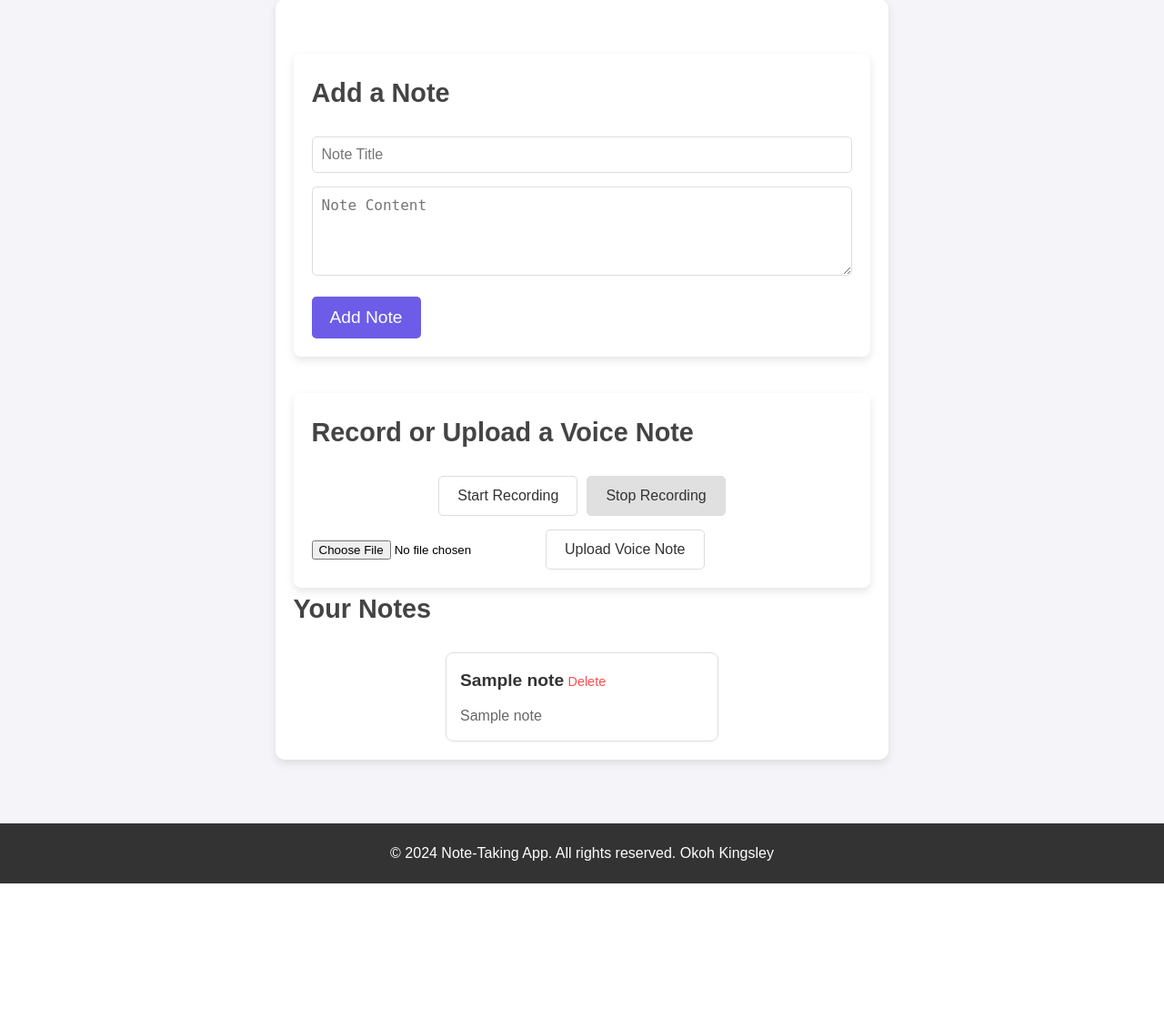
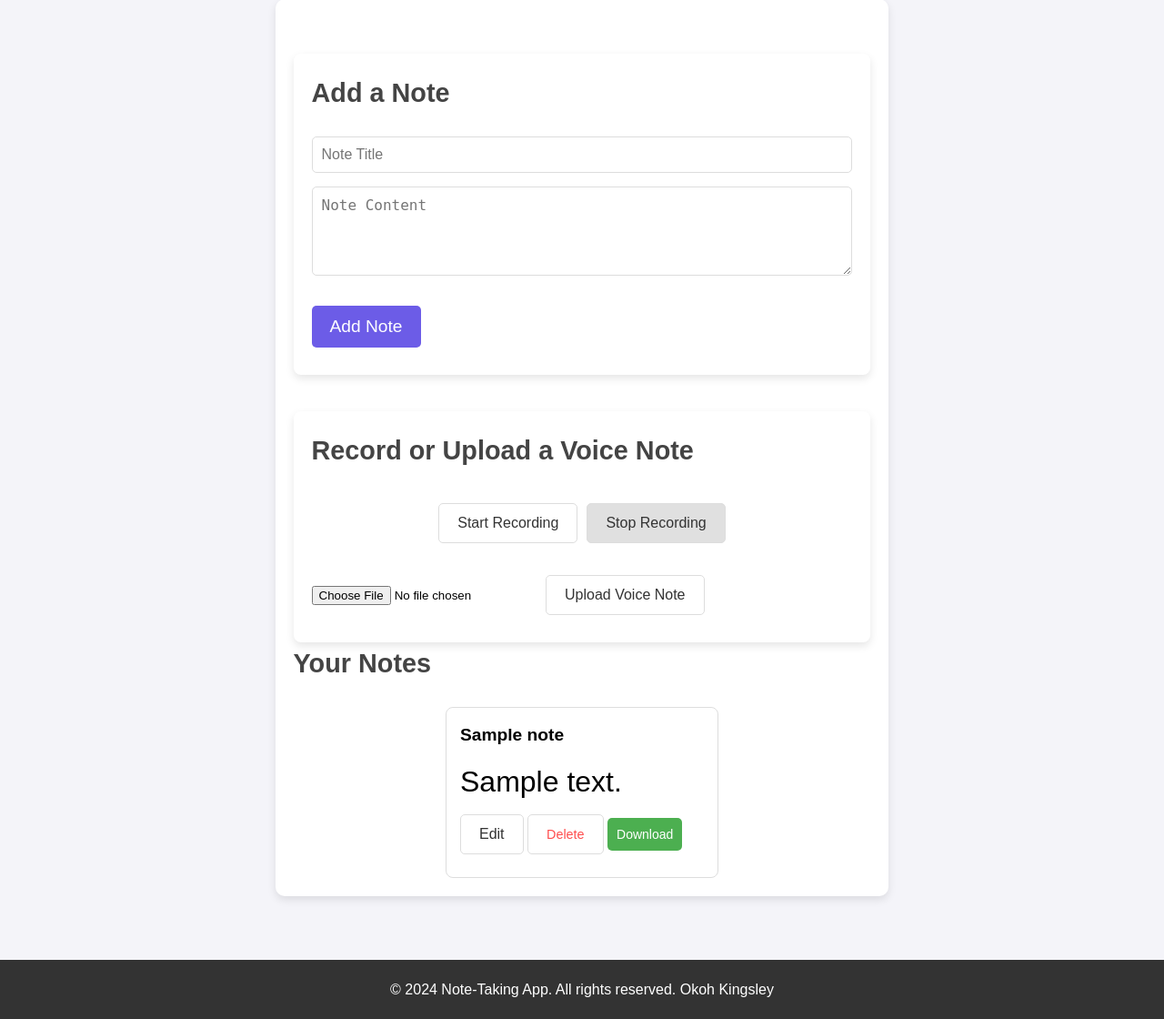
Before and after one commit to Mr-kings042/PLP-Final-Project, a Flask app: template note_taking_app/templates/index.html in a window 1280 px wide. Shown: the part 135-1255 px from the top of the page at 91% size. Before the commit the page ends 1106 px from the top, so only its background shows below. Run offline with Flask 3, Linux system fonts and the light colour scheme; the template is opened without the code that fills it: most values are stand-ins (such as "Sample title", 1, 10 or a date in 2020); parts of the project's set-up code (start-up, migrations or seed data) failed here and were passed over.

Commit message:
added edit button so that notes can be edited

```diff
--- a/note_taking_app/app.py
+++ b/note_taking_app/app.py
@@ -1,50 +1,17 @@
-from flask import Flask, render_template, request, redirect, url_for
+from flask import Flask, render_template, request, redirect, url_for, send_file, jsonify
+from utils.db import  get_notes, add_note_to_db, delete_note_from_db, edit_note_in_db, update_note_in_db
+from utils.file_utils import generate_txt, generate_docx
+from utils.pdf_utils import generate_pdf
 import speech_recognition as sr
-import mysql.connector
-from dotenv import load_dotenv
+
 import os
 import tempfile
 
-# Load environment variables from .env file
-load_dotenv()
+
 
 # Flask App
 app = Flask(__name__)
 
-# MySQL Database Connection
-db = mysql.connector.connect(
-    host=os.getenv("DB_HOST"),
-    user=os.getenv("DB_USER"),
-    password=os.getenv("DB_PASSWORD"),
-    database=os.getenv("DB_NAME")
-)
-cursor = db.cursor()
-
-# Create Notes Table if not exists
-cursor.execute("""
-CREATE TABLE IF NOT EXISTS notes (
-    id INT AUTO_INCREMENT PRIMARY KEY,
-    title VARCHAR(255) NOT NULL,
-    content TEXT NOT NULL
-)
-""")
-db.commit()
-
-# Helper Functions
-def get_notes():
-    """Fetch all notes from the database."""
-    cursor.execute("SELECT id, title, content FROM notes")
-    return cursor.fetchall()
-
-def add_note_to_db(title, content):
-    """Add a new note to the database."""
-    cursor.execute("INSERT INTO notes (title, content) VALUES (%s, %s)", (title, content))
-    db.commit()
-
-def delete_note_from_db(note_id):
-    """Delete a note from the database."""
-    cursor.execute("DELETE FROM notes WHERE id = %s", (note_id,))
-    db.commit()
 
 # Routes
 @app.route ("/")
@@ -68,6 +35,54 @@ def delete_note(note_id):
     delete_note_from_db(note_id)
     return redirect(url_for("index"))
 
+@app.route("/edit/<int:note_id>", methods=["POST"])
+def edit_note(note_id):
+    """Edit a saved note."""
+    data = request.json
+    title = data.get("title", "").strip()
+    content = data.get("content", "").strip()
+    if title and content:
+        edit_note_in_db(note_id, title, content)
+        return jsonify({"message": "Note updated successfully!"}), 200
+    return jsonify({"message": "Invalid data."}), 400
+
+@app.route("/download/<int:note_id>/<format>")
+def download_note(note_id, format):
+    """Download a note in the specified format."""
+    note = next((n for n in get_notes() if n[0] == note_id), None)
+    if not note:
+        return "Note not found", 404
+
+    title, content = note[1], note[2]
+    if format == "txt":
+        file_path = generate_txt(title, content)
+    elif format == "pdf":
+        file_path = generate_pdf(title, content)
+    elif format == "docx":
+        file_path = generate_docx(title, content)
+    else:
+        return "Invalid format", 400
+
+    return send_file(file_path, as_attachment=True)
+@app.route('/update-note', methods=['POST'])
+def update_note():
+    data = request.json
+    print(f"Received data: {data}")
+    note_id = data.get('id')  # Ensure the ID is passed in the request
+    title = data.get('title')
+    content = data.get('content')
+
+    if not all([note_id, title, content]):
+        return jsonify({'error': 'Invalid data provided'}), 400
+
+    success = update_note_in_db(note_id, title, content)
+    if success:
+        print("Note updated successfully")
+        print(f"Updated notes: {get_notes()}")
+        return jsonify({'message': 'Note updated successfully'}), 200
+    else:
+        print("Failed to update note")
+        return jsonify({'error': 'Failed to update the note'}), 500
 @app.route("/voice", methods=["POST"])
 def voice_note():
     """Add a note using voice input."""
@@ -105,4 +120,4 @@ def voice_note():
 
 # Run the App
 if __name__ == "__main__":
-    app.run(debug=True)
+    app.run(host='127.0.0.1', port=5000,debug=True)
--- a/note_taking_app/requirements.txt
+++ b/note_taking_app/requirements.txt
@@ -1,3 +1,6 @@
 Flask
 SpeechRecognition
 mysql-connector-python
+python-dotenv
+fpdf
+python-docx
--- a/note_taking_app/static/app.js
+++ b/note_taking_app/static/app.js
@@ -68,3 +68,79 @@ function uploadVoiceNote(blob) {
             document.getElementById("status").textContent = "Error uploading voice note.";
         });
 }
+
+document.querySelectorAll('.note').forEach(note => {
+    const titleElement = note.querySelector('.note-title');
+    const contentElement = note.querySelector('.note-content');
+    const editButton = note.querySelector('.edit-btn');
+    const saveButton = note.querySelector('.save-btn');
+
+    // Assume each note has a data attribute with its ID
+    const noteId = note.dataset.id;
+
+    editButton.addEventListener('click', () => {
+        titleElement.setAttribute('contenteditable', 'true');
+        contentElement.setAttribute('contenteditable', 'true');
+        editButton.style.display = 'none';
+        saveButton.style.display = 'inline-block';
+        titleElement.classList.add('editable');
+        contentElement.classList.add('editable');
+    });
+
+    saveButton.addEventListener('click', () => {
+        titleElement.setAttribute('contenteditable', 'false');
+        contentElement.setAttribute('contenteditable', 'false');
+        editButton.style.display = 'inline-block';
+        saveButton.style.display = 'none';
+        titleElement.classList.remove('editable');
+        contentElement.classList.remove('editable');
+
+
+        const noteId = noteElement.id.replace("note-", "");
+        const updatedTitle = titleElement.textContent.trim();
+        const updatedContent = contentElement.textContent.trim();
+
+        fetch('/update-note', {
+            method: 'POST',
+            headers: {
+                'Content-Type': 'application/json',
+            },
+            body: JSON.stringify({
+                id: noteId,
+                title: updatedTitle,
+                content: updatedContent,
+            }),
+        })
+        .then(response => response.json())
+        .then(data => {
+            if (data.message) {
+                console.log(data.message);
+            } else {
+                console.error(data.error);
+            }
+        })
+        .catch(err => console.error('Error updating note:', err));
+    });
+});
+
+fetch("/get-notes", {
+    method: "GET",
+    headers: { "Cache-Control": "no-cache" }
+})
+.then(response => response.json())
+.then(data => {
+    console.log(data); // Ensure the most recent notes are fetched
+});
+
+
+// function downloadNote(title, content) {
+//     const blob = new Blob([`Title: ${title}\n\n${content}`], { type: "text/plain" });
+//     const url = URL.createObjectURL(blob);
+//     const a = document.createElement("a");
+//     a.href = url;
+//     a.download = `${title}.pdf`; // Change to `.pdf`, `.docx`, or `.png` if needed
+//     document.body.appendChild(a);
+//     a.click();
+//     document.body.removeChild(a);
+//     URL.revokeObjectURL(url);
+// }
--- a/note_taking_app/static/styles.css
+++ b/note_taking_app/static/styles.css
@@ -74,14 +74,18 @@ h2 {
     font-weight: bold;
     font-size: 1.2rem;
     margin-bottom: 10px;
-    color: #333;
+    color: #000000;
+    outline: none;
 }
+
+
 
 .delete-btn {
     color: #ff4d4d;
     font-size: 0.9rem;
     text-decoration: none;
     transition: color 0.3s ease;
+
 }
 
 .delete-btn:hover {
@@ -89,9 +93,10 @@ h2 {
 }
 
 .note-content {
-    font-size: 1rem;
-    color: #666;
+    font-size: 2rem;
+    color: #000000;
     margin-top: 10px;
+    outline: none;
 }
 
 /* Voice Note Section */
@@ -120,6 +125,8 @@ button {
     border: 1px solid #ddd;
     border-radius: 5px;
     cursor: pointer;
+    margin-bottom: 10px;
+    margin-top: 10px;
     transition: background-color 0.3s ease, transform 0.3s ease;
 }
 
@@ -193,6 +200,59 @@ audio {
     background-color: #5a4ccc;
     transform: scale(1.05);
 }
+/* Dropdown Button */
+.dropdown {
+    position: relative;
+    display: inline-block;
+
+}
+
+.dropdown-btn {
+    background-color: #4CAF50; /* Green */
+    color: white;
+    padding: 10px;
+    font-size: 14px;
+    border: none;
+    cursor: pointer;
+    border-radius: 5px;
+}
+
+.dropdown-btn:hover {
+    background-color: #45a049;
+}
+
+/* Dropdown Content */
+.dropdown-content {
+    display: none;
+    position: absolute;
+    background-color: #f9f9f9;
+    min-width: 150px;
+    box-shadow: 0px 8px 16px rgba(0, 0, 0, 0.2);
+    z-index: 1;
+    border-radius: 5px;
+}
+
+.dropdown-content a {
+    color: black;
+    padding: 10px;
+    text-decoration: none;
+    display: block;
+    font-size: 14px;
+    border-bottom: 1px solid #ddd;
+}
+
+.dropdown-content a:last-child {
+    border-bottom: none;
+}
+
+.dropdown-content a:hover {
+    background-color: #f1f1f1;
+}
+
+/* Show the dropdown content on hover */
+.dropdown:hover .dropdown-content {
+    display: block;
+}
 
 /* Footer Styles */
 footer {
--- a/note_taking_app/templates/index.html
+++ b/note_taking_app/templates/index.html
@@ -55,15 +55,26 @@
             <h2>Your Notes</h2>
             <div id="notes-container">
                 {% for note in notes %}
-                <div class="note">
-                    <span class="note-title">{{ note[1] }}</span>
-                    <a href="/delete/{{ note[0] }}" class="delete-btn">Delete</a>
-                    <p class="note-content">{{ note[2] }}</p>
+                <div class="note" id="note-{{ note[0] }}">
+                    <span class="note-title" contenteditable="false">{{ note.title }}</span>
+                    <p class="note-content" contenteditable="false">{{ note.content }}</p>
+                    <button class="edit-btn" >Edit</button>
+                    <button class="save-btn" style="display: none;">Save</button>
+                   <button> <a href="/delete/{{ note[0] }}" class="delete-btn">Delete</a></button>
+                   <div class="dropdown">
+                    <button class="dropdown-btn">Download</button>
+                    <div class="dropdown-content">
+                        <a href="/download/{{ note[0] }}/txt">Download TXT</a>
+                        <a href="/download/{{ note[0] }}/pdf">Download PDF</a>
+                        <a href="/download/{{ note[0] }}/docx">Download DOCX</a>
+                    </div>
+                </div>
                 </div>
                 {% else %}
                 <p class="no-notes">No notes available. Add a new note below!</p>
                 {% endfor %}
             </div>
+
         </section>
     </main>
 
```
Also changed, not shown: note_taking_app/utils/db.py (added, +88 -0 lines), note_taking_app/utils/file_utils.py (added, +17 -0 lines), note_taking_app/utils/pdf_utils.py (added, +12 -0 lines), note_taking_app/README.md, 1 other file.
